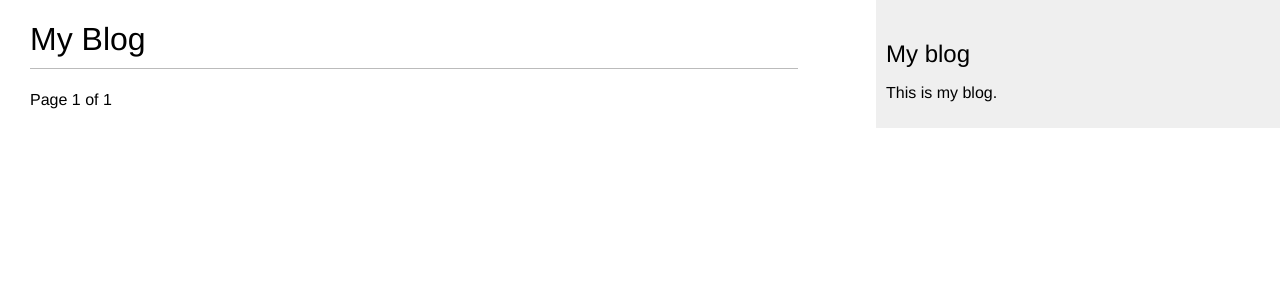
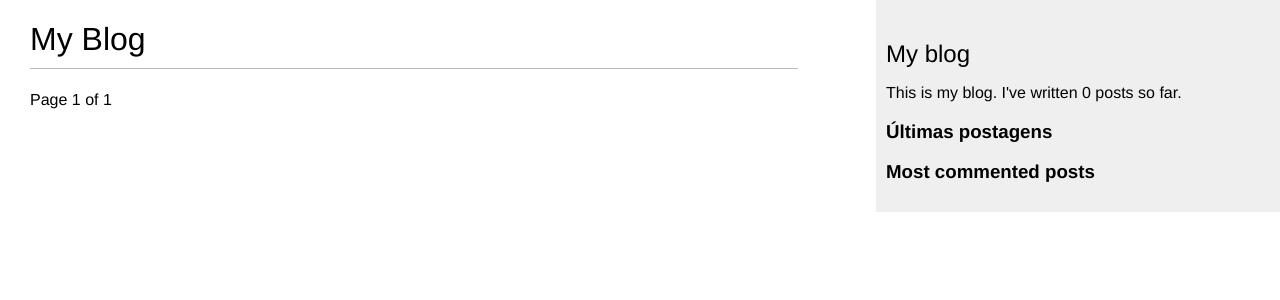
Before and after one commit to reginaldo-castro/books, a Django app: page /blog/ in a window 1280 px wide. Shown: the top 300 px of the page. Run offline with Django 3.2, Linux system fonts and the light colour scheme; data that the repository does not hold is empty.

Commit message:
Criando templatesTags

```diff
--- a/blog/blog/templates/blog/base.html
+++ b/blog/blog/templates/blog/base.html
@@ -1,3 +1,4 @@
+{% load blog_tags %}
 {% load static %}
 <!DOCTYPE html>
 <html>
@@ -12,7 +13,18 @@
         </div>
         <div id="sidebar">
             <h2>My blog</h2>
-            <p>This is my blog.</p>
+            <p>This is my blog. I've written {% total_posts %} posts so far.</p>
+            <h3>Últimas postagens</h3>
+                {% show_latest_posts 3 %}
+            <h3>Most commented posts</h3>
+                {% get_most_commented_posts as most_commented_posts %}
+            <ul>
+                {% for post in most_commented_posts %}
+                <li>
+                    <a href="{{ post.get_absolute_url }}">{{ post.title }}</a>
+                </li>
+                {% endfor %}
+            </ul>
         </div>
     </body>
 </html>
--- /dev/null
+++ b/blog/blog/templates/blog/post/latest_posts.html
@@ -0,0 +1,7 @@
+<ul>
+    {% for post in latest_posts %}
+    <li>
+    <a href="{{ post.get_absolute_url }}">{{ post.title }}</a>
+    </li>
+    {% endfor %}
+</ul>
--- a/blog/blog/templates/blog/post/list.html
+++ b/blog/blog/templates/blog/post/list.html
@@ -1,5 +1,5 @@
 {% extends "blog/base.html" %}
-
+{% load blog_tags %}
 {% block title %} My Blog{% endblock %}
 
 {% block content %}
@@ -26,7 +26,7 @@
         <p class="date">
             Published {{ post.publish }} by {{ post.author }}
         </p>
-        {{ post.body|truncatewords:30|linebreaks }}
+        {{ post.body|markdown|truncatewords:30 }}
         {% endfor %}
     {% include "pagination.html" with page=posts %}
 {% endblock %}
--- /dev/null
+++ b/blog/blog/templatetags/blog_tags.py
@@ -0,0 +1,27 @@
+from django import template
+from ..models import Post
+from django.db.models import Count
+from django.utils.safestring import mark_safe
+import markdown
+
+register = template.Library()
+
+@register.simple_tag
+def total_posts():
+    return Post.published.count()
+
+@register.inclusion_tag('blog/post/latest_posts.html')
+def show_latest_posts(count=5):
+    latest_posts= Post.published.order_by('-publish')[:count]
+
+    return {
+        "latest_posts": latest_posts,
+    }
+
+@register.simple_tag()
+def get_most_commented_posts(count=5):
+    return Post.published.annotate(total_comments=Count('comments')).order_by('-total_comments')[:count]
+
+@register.filter(name='markdown')
+def markdown_format(text):
+    return mark_safe(markdown.markdown(text))
```
Also changed, not shown: blog/blog/templatetags/__init__.py (added).
